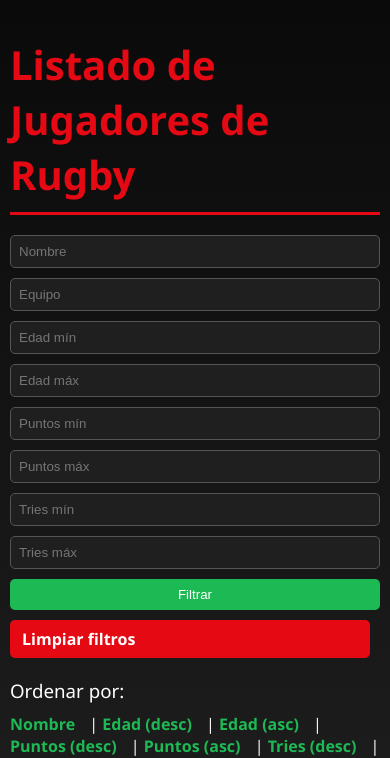
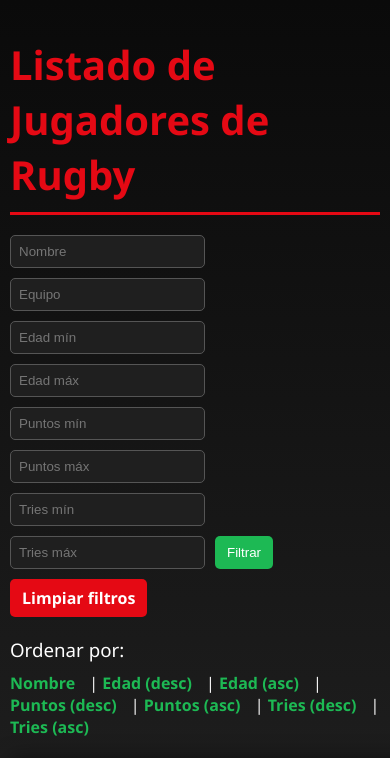
Before and after one commit to Toro1213/mi-primer-blog, a Django app: page /rugby/ in a window 390 px wide; the page is wider, and only the part inside the window is pictured. Shown: the top 758 px of that part. Run offline with Django 3.2, Linux system fonts and the light colour scheme; data that the repository does not hold is empty.

Commit message:
cambios finaless

```diff
--- a/rugby/models.py
+++ b/rugby/models.py
@@ -8,7 +8,7 @@ class JugadorRugby(models.Model):
     tries = models.IntegerField()
     puntos = models.IntegerField()
     url = models.TextField(null=True, blank=True)
-    imagen = models.ImageField(upload_to='static/img/jugadores/', null=True, blank=True)
+    imagen = models.URLField(null=True, blank=True)
 
     def __str__(self):
         return f"{self.nombre} - {self.equipo}"
--- a/rugby/static/css/blog.css
+++ b/rugby/static/css/blog.css
@@ -79,16 +79,15 @@ tr:hover {
         padding: 10px;
     }
 }
-
 /* --- Nuevos estilos para centrar nombre y poner imagen abajo --- */
 
 /* Contenedor del link con nombre y foto */
 .jugador-info {
     display: flex;
-    flex-direction: column;
-    align-items: center;
+    flex-direction: column; /* Apila verticalmente */
+    align-items: center;    /* Centra horizontalmente */
     text-decoration: none;
-    color: #f5f5f5;
+    color: #f5f5f5; /* color claro acorde al fondo */
 }
 
 /* Efecto hover para el link */
@@ -125,7 +124,6 @@ tr:hover {
     display: block;
     border-radius: 50%;
 }
-
 /* Formulario de filtros */
 .filtros-form {
     display: flex;
@@ -134,19 +132,14 @@ tr:hover {
     margin-bottom: 20px;
 }
 
-/* INPUTS de filtros (actualizado para que entren todos) */
 .filtros-form input {
     padding: 8px;
-    width: 120px;
-    max-width: 100%;
-    box-sizing: border-box;
     border-radius: 5px;
     border: 1px solid #555;
     background-color: #1f1f1f;
     color: #fff;
 }
 
-/* BOTÓN de Filtrar */
 .filtros-form button {
     background-color: #1db954;
     color: white;
@@ -157,12 +150,10 @@ tr:hover {
     transition: background-color 0.3s;
 }
 
-/* HOVER botón Filtrar */
 .filtros-form button:hover {
     background-color: #14833b;
 }
 
-/* Botón "Limpiar filtros" */
 .limpiar-btn {
     padding: 8px 12px;
     background-color: #e50914;
@@ -175,15 +166,3 @@ tr:hover {
 .limpiar-btn:hover {
     background-color: #b00610;
 }
-
-/* Responsive filtros para móviles */
-@media (max-width: 600px) {
-    .filtros-form input {
-        width: 100%;
-    }
-
-    .filtros-form {
-        flex-direction: column;
-        align-items: stretch;
-    }
-}
--- a/rugby/templates/rugby/lista_rugby.html
+++ b/rugby/templates/rugby/lista_rugby.html
@@ -54,7 +54,7 @@
                         </div>
                         <div class="jugador-img-box">
                             {% if jugador.imagen %}
-                                <img src="{{ jugador.imagen.url }}" alt="{{ jugador.nombre }}">
+                                <img src="{{ jugador.imagen }}" alt="{{ jugador.nombre }}">
                             {% else %}
                                 <img src="{% static 'img/default-avatar.png' %}" alt="Sin imagen">
                             {% endif %}
```
Also changed, not shown: rugby/migrations/0004_alter_jugadorrugby_imagen.py (added), rugby/static/img/descarga.jpg (deleted), rugby/static/img/images.jpg (deleted), rugby/static/img/jugadores/descarga.jpg (deleted), rugby/static/img/jugadores/images.jpg (deleted), rugby/static/img/jugadores/sofi.jpg (deleted), rugby/static/img/sofi.jpg (deleted), rugby/static/img/static/img/jugadores/descarga.jpg (deleted), rugby/static/img/static/img/jugadores/images.jpg (deleted), rugby/static/img/static/img/jugadores/sofi.jpg (deleted).
